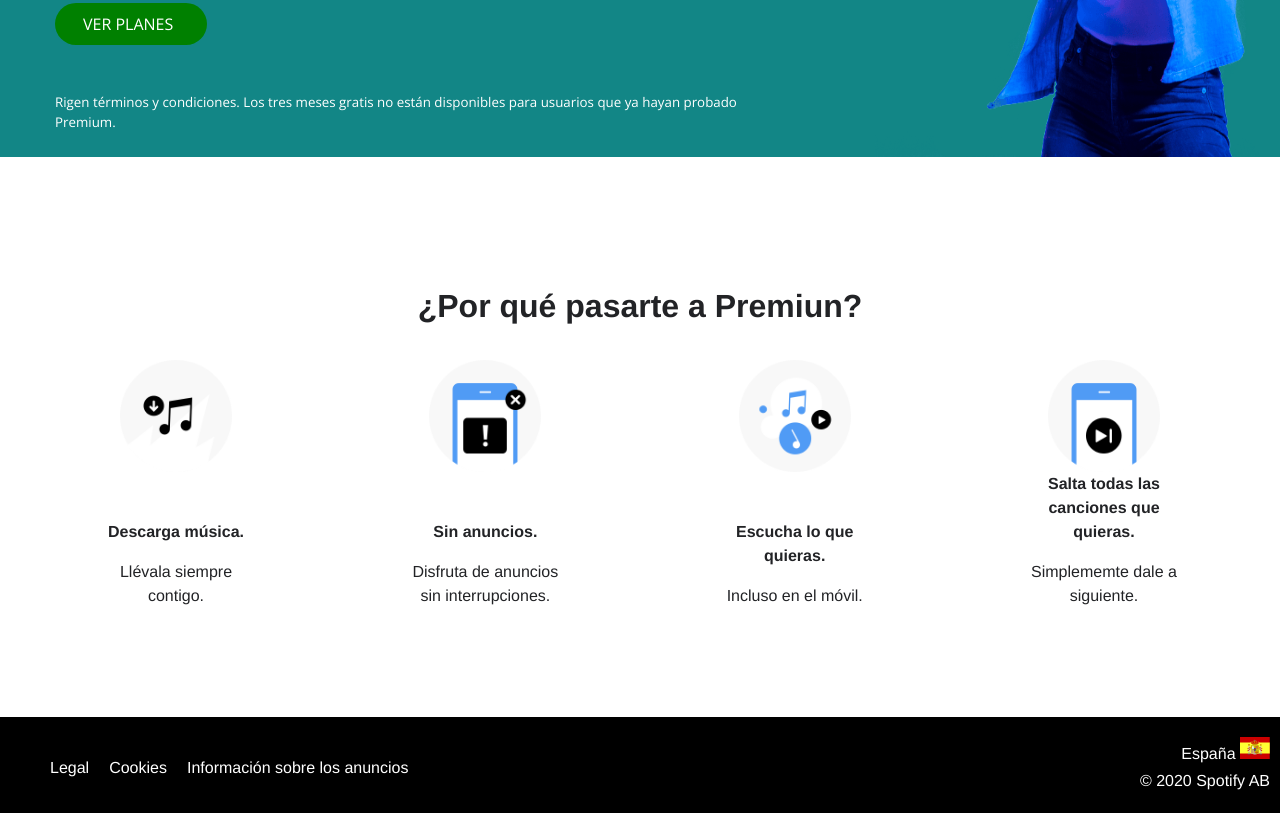
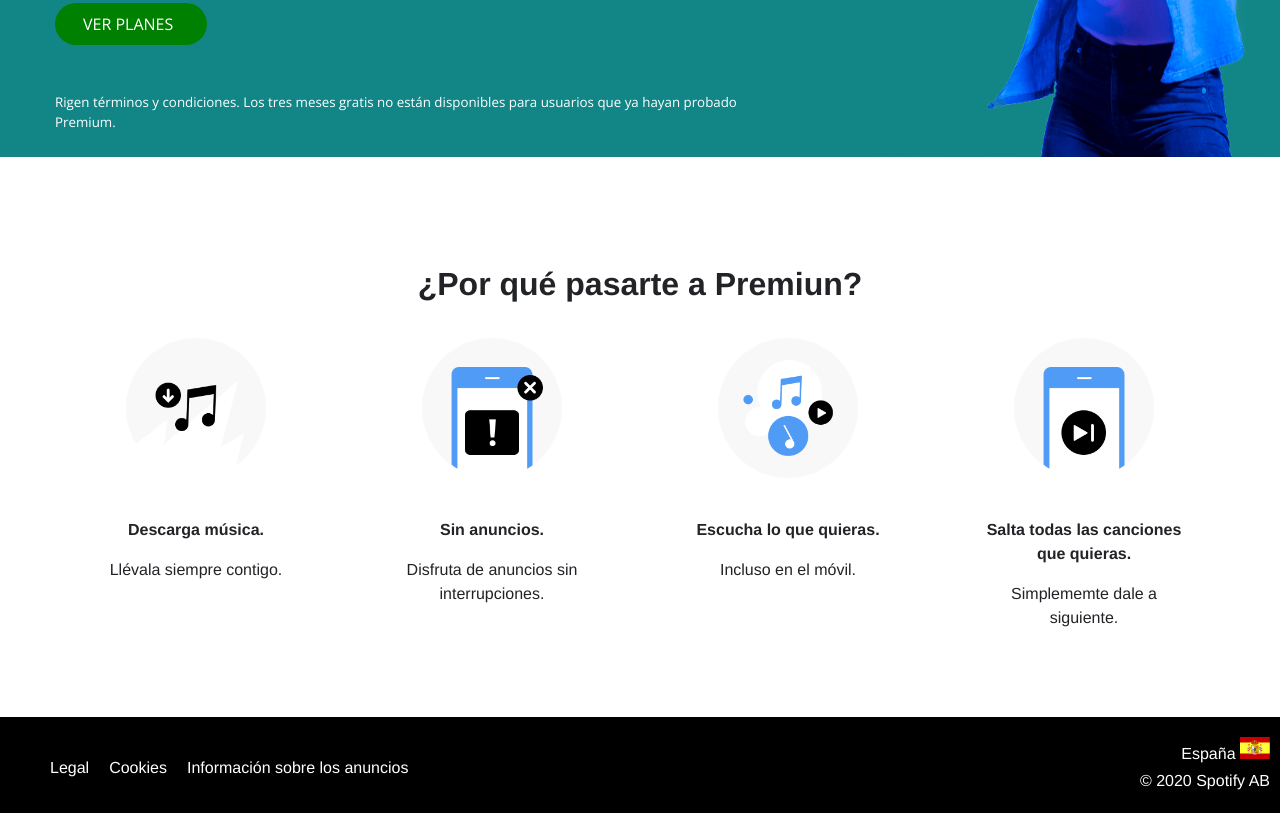
Before and after one commit to griselmatosm/spotify-project, a plain HTML site: page index.html in a window 1280 px wide. Shown: the part 443-1256 px from the top of the page. Drawn offline with nearby package versions, Linux system fonts and the light colour scheme.

Commit message:
Modified styles in main

```diff
--- a/styles/main.css
+++ b/styles/main.css
@@ -144,12 +144,12 @@ h2 {
 .benefit-item {
   display: flex;
   flex-direction: column;
-  justify-content: space-between;
   align-items: center;
-  width: 160px;
+  width: 200px;
 }
 .benefit-item img {
 width: 70%;
+padding-bottom: 40px;
 }
 .benefit-text {
 text-align: center;
```
